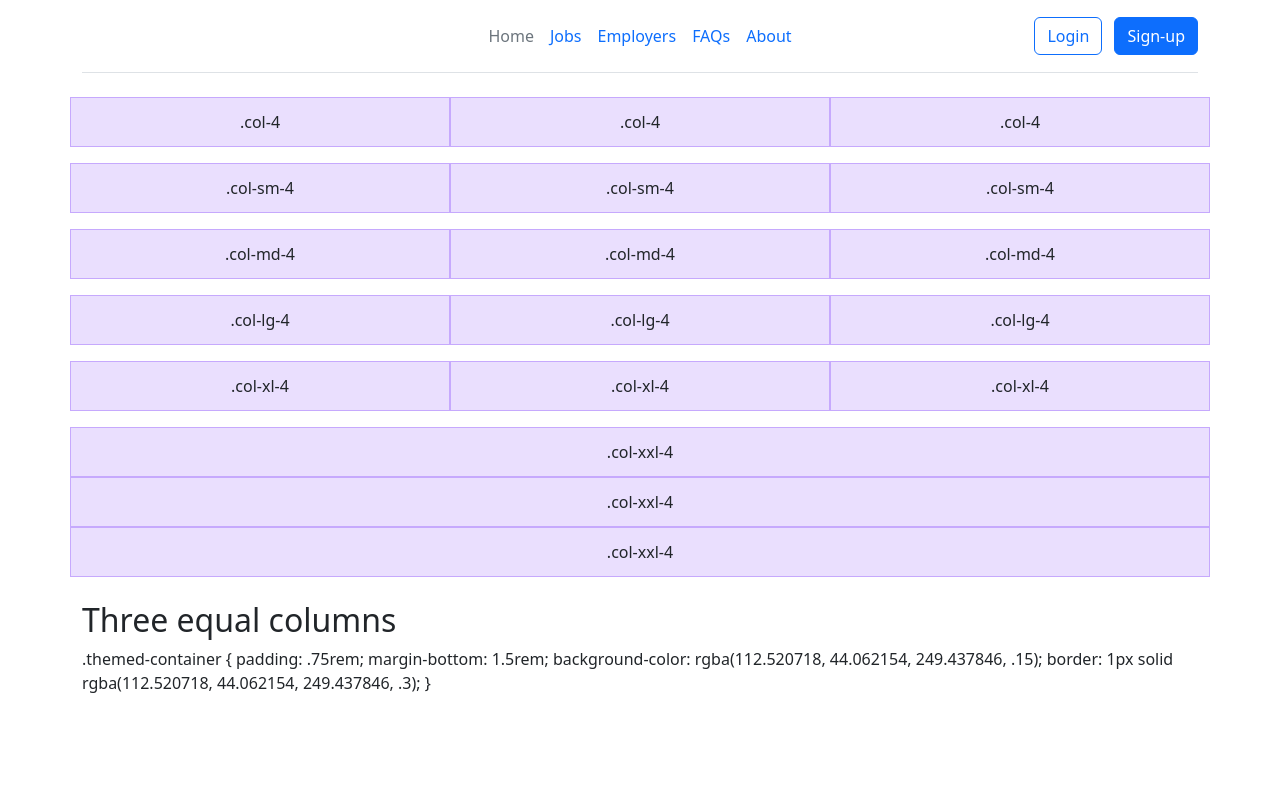
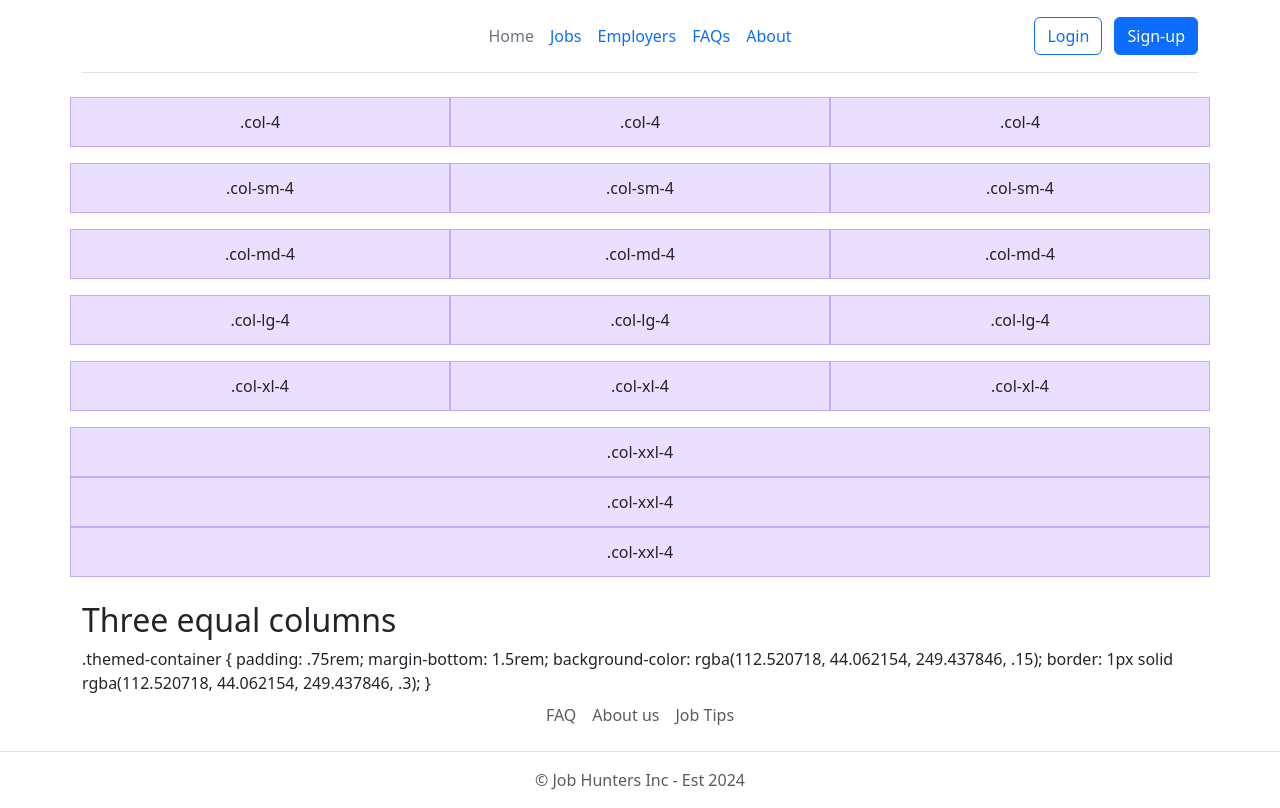
Before and after one commit to Hrafnkellh/group41-JobHunters, a Django app: page / in a window 1280 px wide. Before the commit the page ends 693 px from the top, so only its background shows below. Run offline with Django 5.2, Linux system fonts and the light colour scheme.

Commit message:
footer
added footer

```diff
--- a/JobHunters/static/css/main.css
+++ b/JobHunters/static/css/main.css
@@ -2,3 +2,17 @@
     background-color: rgb(23, 95, 119);
     border: solid 2px lightblue;
 }
+
+#flex-container {
+   display:flex;
+   flex-direction:column;
+
+   /* fallback height */
+   min-height:100vh;
+
+   /* new small viewport height for modern browsers */
+   min-height:100svh;
+}
+#flex-container > footer {
+   margin-top:auto;
+}
--- a/JobHunters/templates/base.html
+++ b/JobHunters/templates/base.html
@@ -1,6 +1,7 @@
 {% load static %}
 <!DOCTYPE html>
 <html lang="en">
+<div id="flex-container">
     <head>
         <meta charset="UTF-8">
         <title>Job Hunters</title>
@@ -18,4 +19,14 @@
 
         <script src="https://cdn.jsdelivr.net/npm/bootstrap@5.3.3/dist/js/bootstrap.bundle.min.js" integrity="sha384-YvpcrYf0tY3lHB60NNkmXc5s9fDVZLESaAA55NDzOxhy9GkcIdslK1eN7N6jIeHz" crossorigin="anonymous"></script>
     </body>
+
+    <footer class="footer">
+        <ul class="nav justify-content-center border-bottom pb-3 mb-3">
+          <li class="nav-item"><a href="#" class="nav-link px-2 text-body-secondary">FAQ</a></li>
+          <li class="nav-item"><a href="#" class="nav-link px-2 text-body-secondary">About us</a></li>
+          <li class="nav-item"><a href="#" class="nav-link px-2 text-body-secondary">Job Tips</a></li>
+        </ul>
+        <p class="text-center text-body-secondary">&copy; Job Hunters Inc - Est 2024</p>
+    </footer>
+
 </html>
```
Lines whose indentation alone changed are shown as unchanged.
